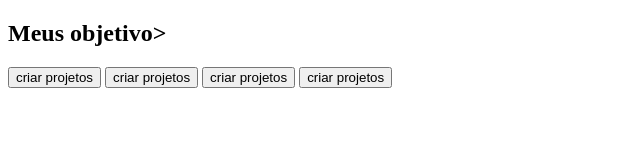
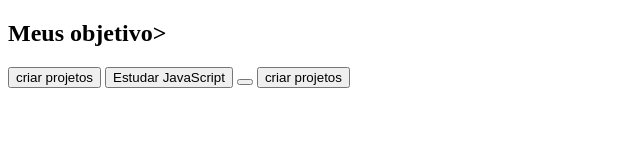
Before and after one commit to pedroossucci/3j, a plain HTML site: page index.html in a window 1280 px wide. Shown: the whole page, without its empty margins (0-640 px from the left). Drawn offline with Linux system fonts and the light colour scheme.

Commit message:
Add files via upload

```diff
--- a/index.html
+++ b/index.html
@@ -14,8 +14,8 @@
               <div class="botões">
 
                 <button class="botão">criar projetos</button>
-                <button class="botão">criar projetos</button>
-                <button class="botão">criar projetos</button>
+                <button class="botão">Estudar JavaScript</button>
+                <button class="botão"></button>
                 <button class="botão">criar projetos</button>
 
 
--- a/style.css
+++ b/style.css
@@ -0,0 +1,13 @@
+:root{
+   --cor-de-fundo: #1e1e1e;
+   --verde: #5FFF57;
+   --branco: #FFFFFF;
+   --botao-ativo: #3A375E;
+   --botao-inativo: rgba(58,55,94,0.5);
+   --texto-fundo: rgba(58,55,94,0.3);
+}
+
+*{
+    background-color: var(--cor-de-fundo);
+    color: var(--branco);
+}
```
